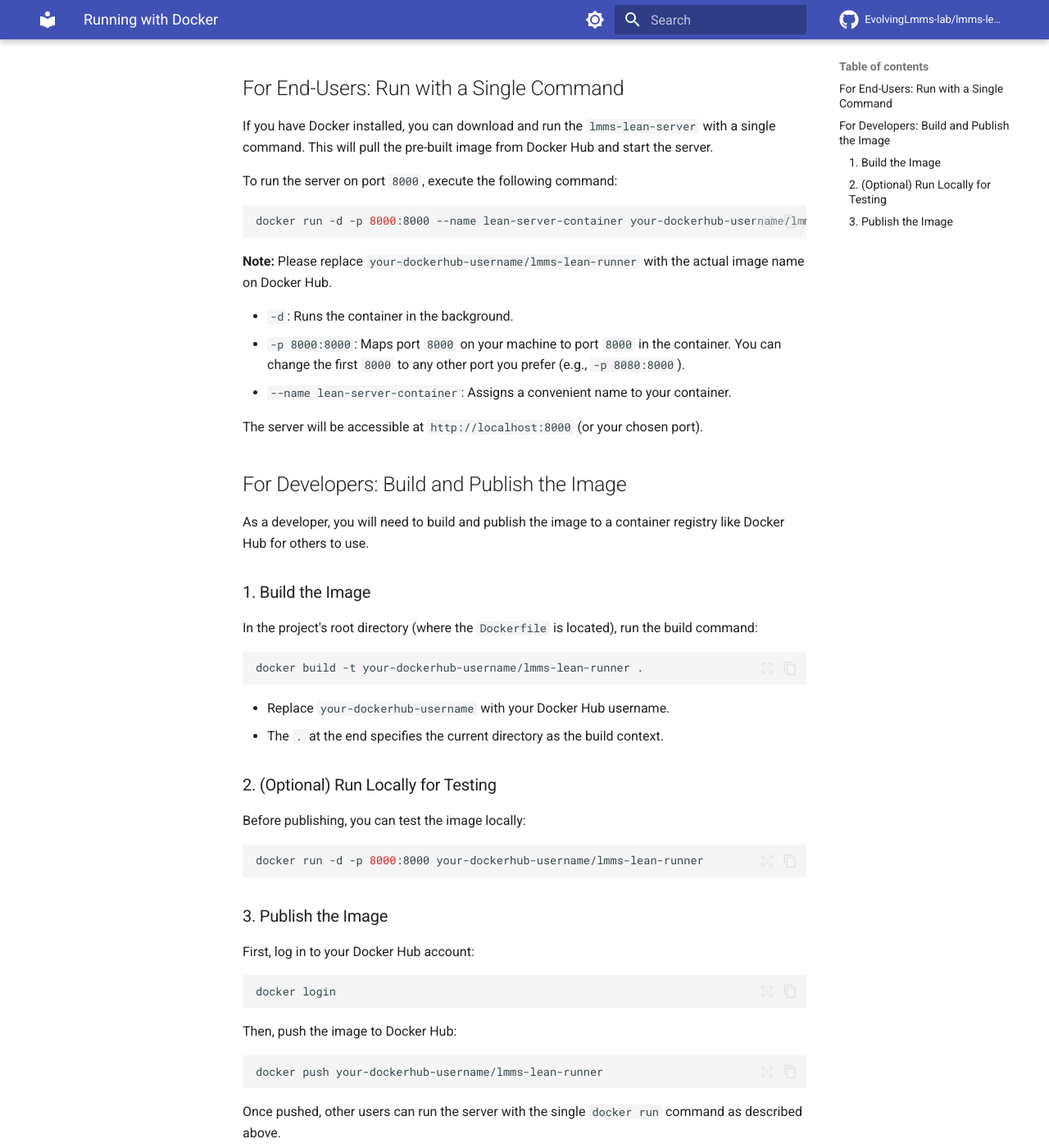
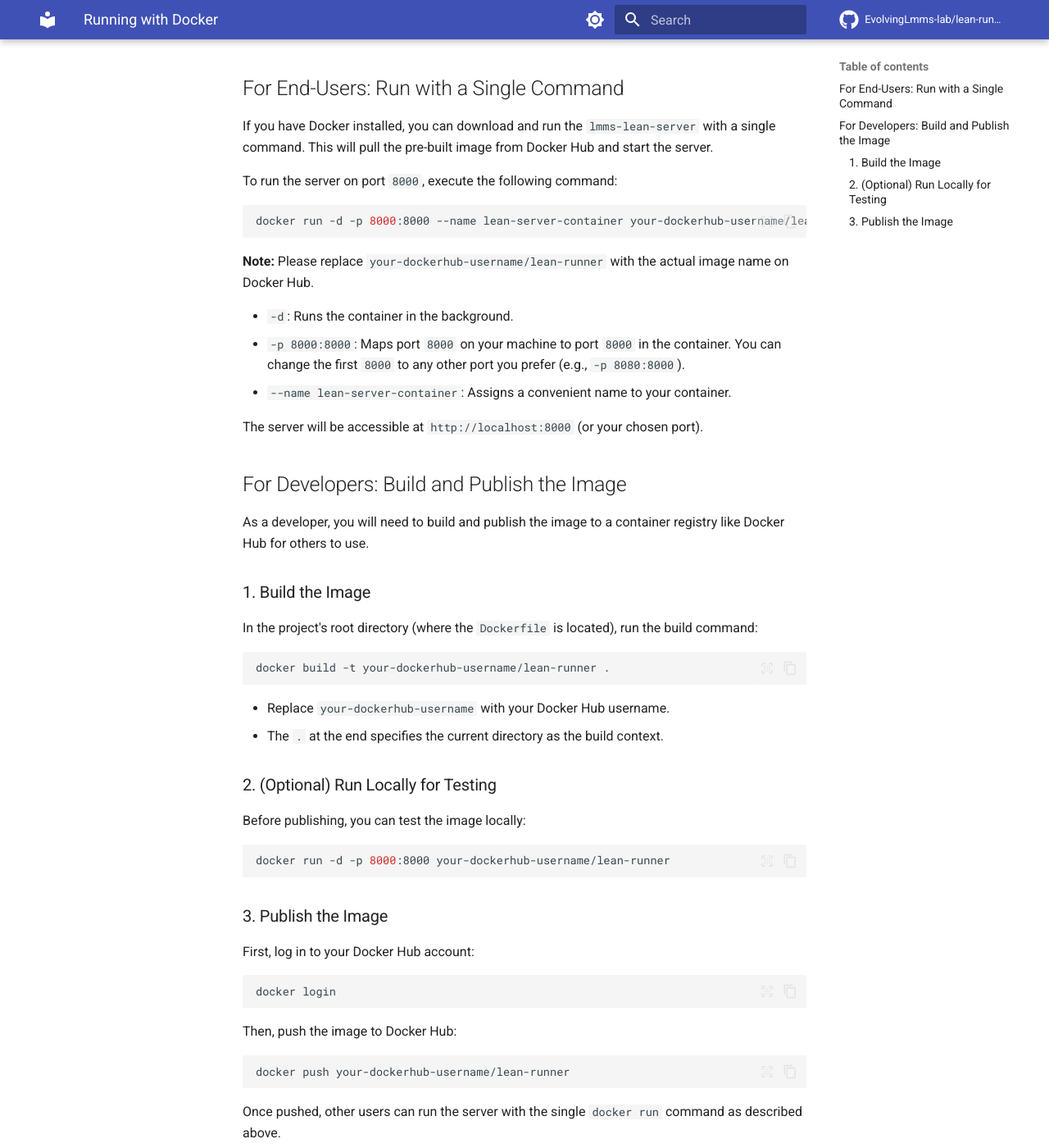
Before and after one commit to EvolvingLMMs-Lab/lean-runner, an MkDocs documentation site: the page built from docs/dev/create_docker.md, in a window 1280 px wide and 1400 px high, scrolled down 203 px. Shown: the whole window at 82% size. Built offline with MkDocs 1.6.1 and Material for MkDocs 9.7.7, drawn with Linux system fonts in a browser that asks for light colours; comment, search, counter and statistics services are not loaded.

Commit message:
Update project references from 'lmms-lean-runner' to 'lean-runner'
- Changed site URL, repository name, and repository URL in mkdocs.yml.
- Updated Docker commands and image names in create_docker.md for consistency.
- Modified manual setup instructions in manual_ubuntu_setup.md to reflect the new repository name.
- Adjusted paths in docker.md and source.md to point to 'lean-runner'.
- Updated configuration paths in config.yaml to align with the new project structure.

````diff
--- a/docs/dev/create_docker.md
+++ b/docs/dev/create_docker.md
@@ -9,10 +9,10 @@
 To run the server on port `8000`, execute the following command:
 
 ```sh
-docker run -d -p 8000:8000 --name lean-server-container your-dockerhub-username/lmms-lean-runner
+docker run -d -p 8000:8000 --name lean-server-container your-dockerhub-username/lean-runner
 ```
 
-**Note:** Please replace `your-dockerhub-username/lmms-lean-runner` with the actual image name on Docker Hub.
+**Note:** Please replace `your-dockerhub-username/lean-runner` with the actual image name on Docker Hub.
 
 - `-d`: Runs the container in the background.
 - `-p 8000:8000`: Maps port `8000` on your machine to port `8000` in the container. You can change the first `8000` to any other port you prefer (e.g., `-p 8080:8000`).
@@ -29,7 +29,7 @@
 In the project's root directory (where the `Dockerfile` is located), run the build command:
 
 ```sh
-docker build -t your-dockerhub-username/lmms-lean-runner .
+docker build -t your-dockerhub-username/lean-runner .
 ```
 
 - Replace `your-dockerhub-username` with your Docker Hub username.
@@ -40,7 +40,7 @@
 Before publishing, you can test the image locally:
 
 ```sh
-docker run -d -p 8000:8000 your-dockerhub-username/lmms-lean-runner
+docker run -d -p 8000:8000 your-dockerhub-username/lean-runner
 ```
 
 ### 3. Publish the Image
@@ -54,7 +54,7 @@
 Then, push the image to Docker Hub:
 
 ```sh
-docker push your-dockerhub-username/lmms-lean-runner
+docker push your-dockerhub-username/lean-runner
 ```
 
 Once pushed, other users can run the server with the single `docker run` command as described above.
--- a/mkdocs.yml
+++ b/mkdocs.yml
@@ -1,7 +1,7 @@
 site_name: LMMs Lean Runner
-site_url: https://evolvinglmms-lab.github.io/lmms-lean-runner/
-repo_name: EvolvingLmms-lab/lmms-lean-runner
-repo_url: https://github.com/EvolvingLmms-lab/lmms-lean-runner
+site_url: https://evolvinglmms-lab.github.io/lean-runner/
+repo_name: EvolvingLmms-lab/lean-runner
+repo_url: https://github.com/EvolvingLmms-lab/lean-runner
 copyright: Copyright &copy; 2025 LMMs-Lab
 theme:
   name: material
````
Also changed, not shown: docs/dev/manual_ubuntu_setup.md (+3 -3 lines), docs/server/docker.md (+2 -2 lines), docs/server/source.md (+6 -6 lines), 1 other file.
